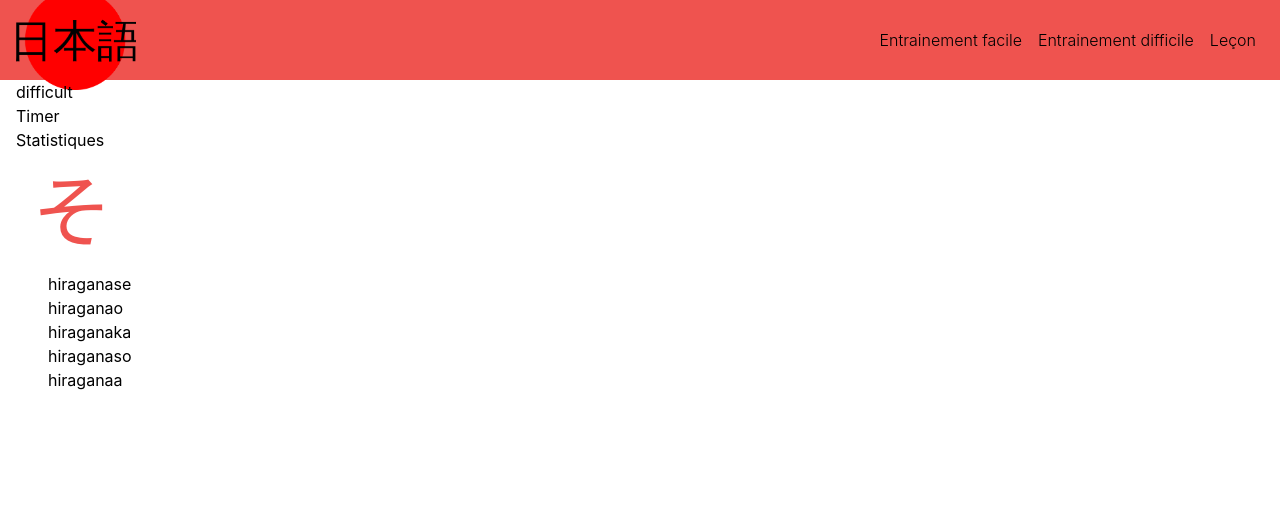
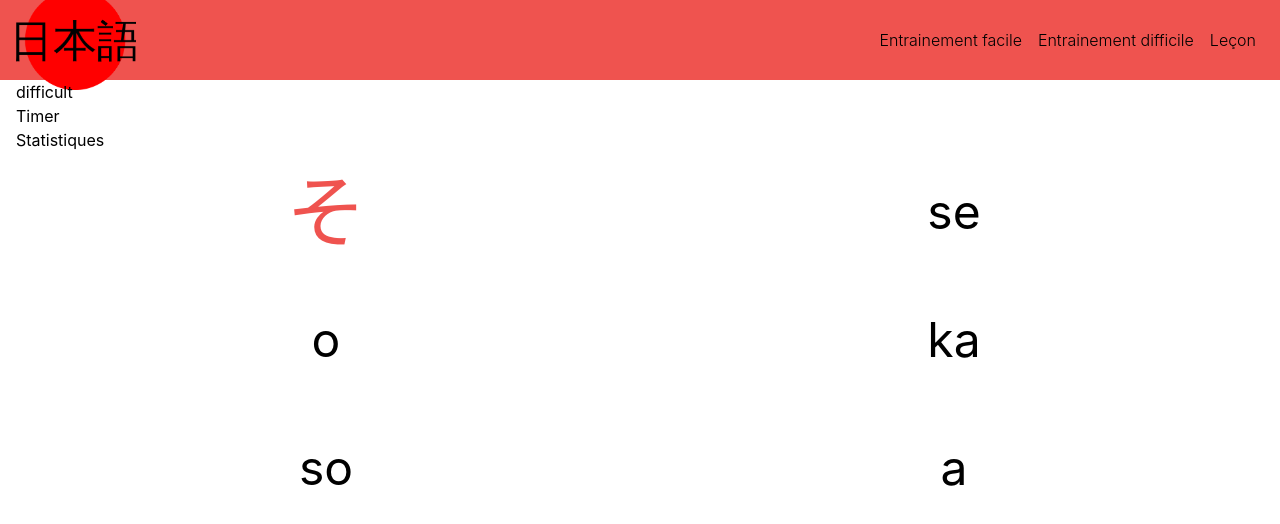
Before and after one commit to croulu/japanese, a React (Create React App) app: page /play in a window 1280 px wide. Shown: the top 524 px of the page. Built offline with nearby package versions, Linux system fonts and the light colour scheme.

Commit message:
lessons difficiles

```diff
--- a/src/component/PlayItem/PlayItem.tsx
+++ b/src/component/PlayItem/PlayItem.tsx
@@ -12,7 +12,7 @@ export const PlayItem = (props: { syllableToGuess:GuessSyllable }) => {
         syllableToGuess.syllable.consonant, syllableToGuess.syllable.vowel);
 
     return (
-        <div className="page-block-content">
+        <div className="playKana">
             <div className="playItemKana">{kanaToGuess.display()}</div>
             {
                 syllableToGuess.syllables.map((syllable:Syllable) =>
--- a/src/component/PlayItem/Proposal.tsx
+++ b/src/component/PlayItem/Proposal.tsx
@@ -1,13 +1,16 @@
 import React from "react";
 
 import {Syllable} from "../../domain/Syllable";
+import {SyllableRomaji} from "../../domain/SyllableRomaji";
 
 export const Proposal = (props: { syllable:Syllable }) => {
     const { syllable } = props;
 
+    const syllableRomaji = new SyllableRomaji(syllable.alphabet, syllable.consonant, syllable.vowel);
+
     return (
-        <div className="page-block-content">
-            <div>{syllable.id}</div>
+        <div className="playKanaChoiceItem">
+            <div>{syllableRomaji.display()}</div>
         </div>
     );
 };
--- a/src/domain/Lesson.ts
+++ b/src/domain/Lesson.ts
@@ -47,4 +47,5 @@ export class Lesson {
         return syllablesDifficult;
     }
 
+    // TODO niveau très difficile ou la réponse n'est pas dans les propositions
 }
```
